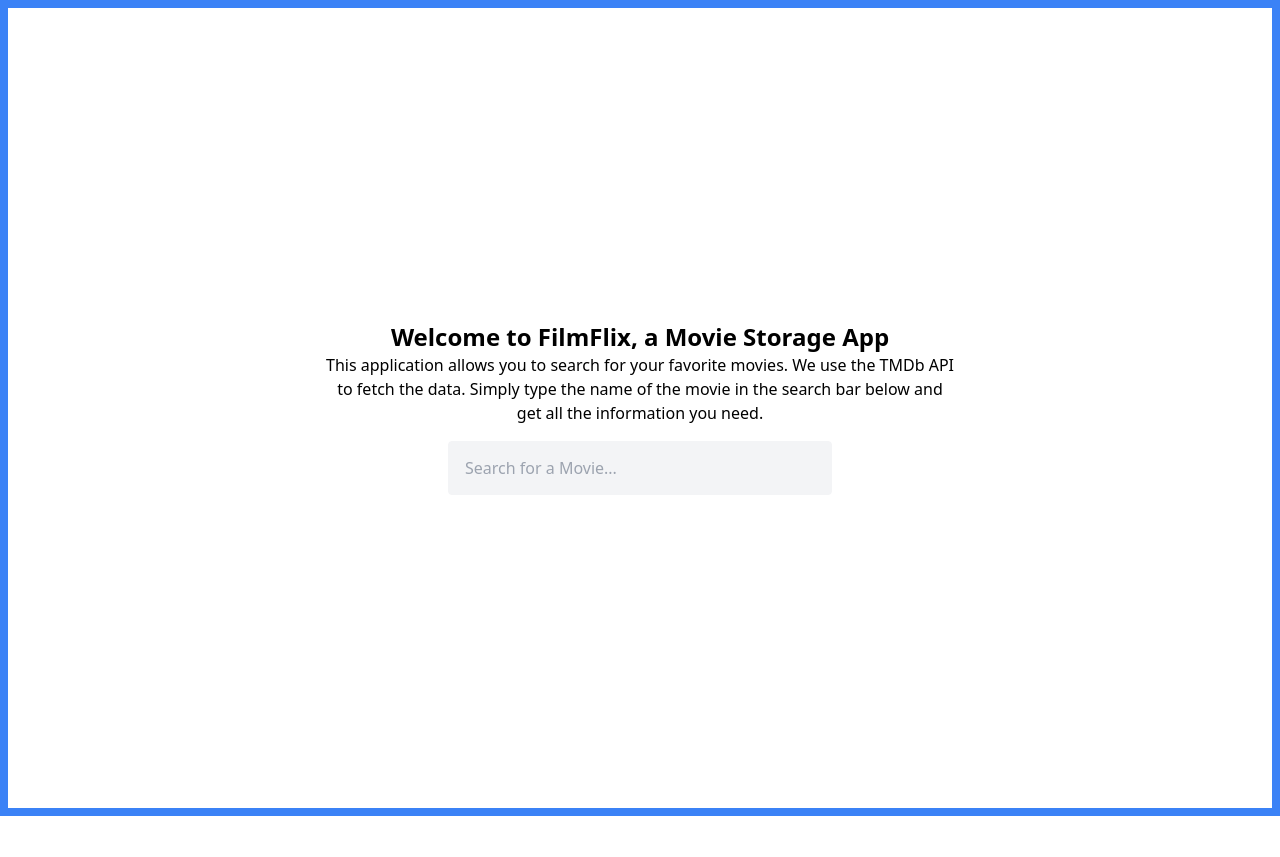
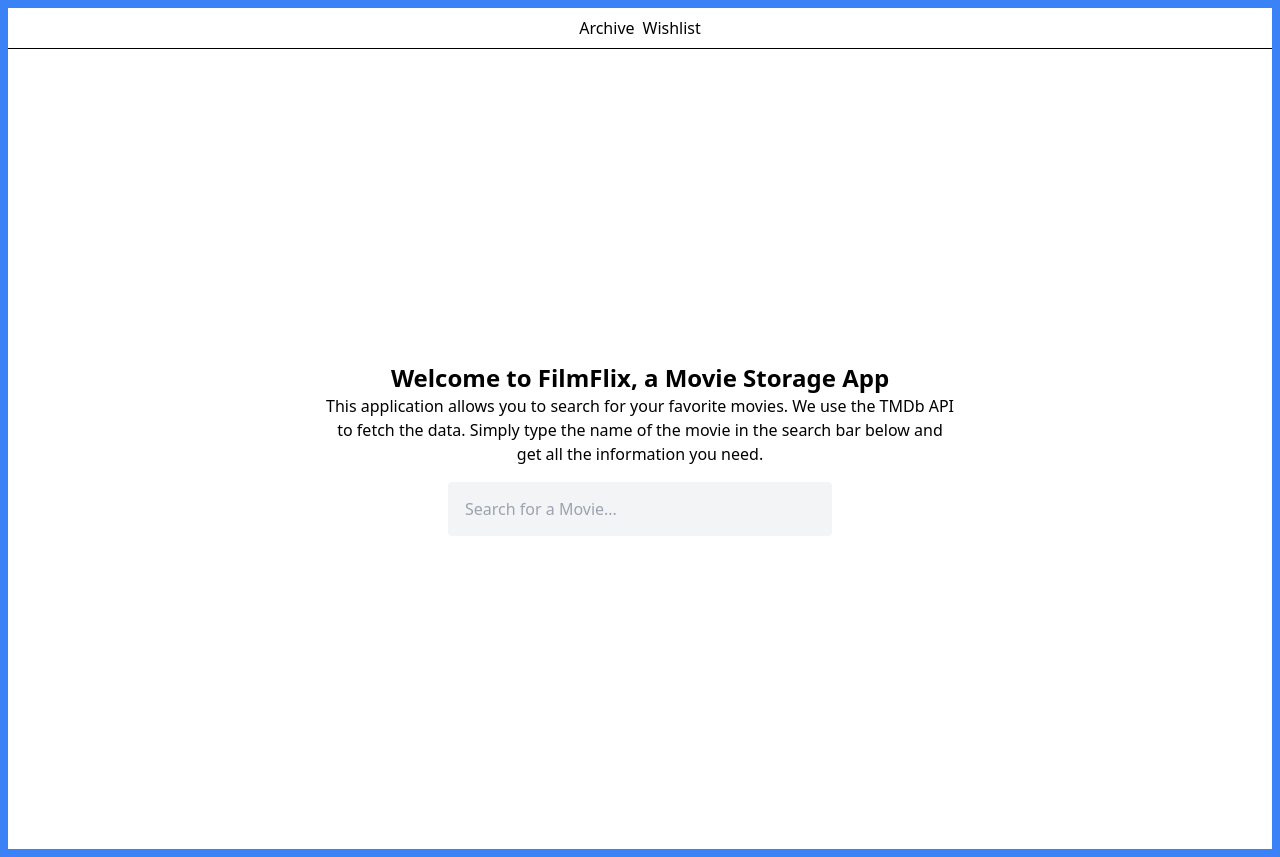
Before and after one commit to davidecondoluci/filmflix, a React (Vite) app: page / in a window 1280 px wide. Before the commit the page ends 816 px from the top, so only its background shows below. Built offline with nearby package versions, Linux system fonts and the light colour scheme.

Commit message:
basic navigation links

```diff
--- a/src/components/Layout.jsx
+++ b/src/components/Layout.jsx
@@ -3,6 +3,10 @@
 const Layout = () => {
   return (
     <div className="border-8 border-blue-500 min-h-screen">
+      <div className="flex py-2 px-4 border-b border-black justify-center gap-x-2">
+        <a href="/">Archive</a>
+        <a href="/wishlist/">Wishlist</a>
+      </div>
       <Outlet />
     </div>
   );
```
